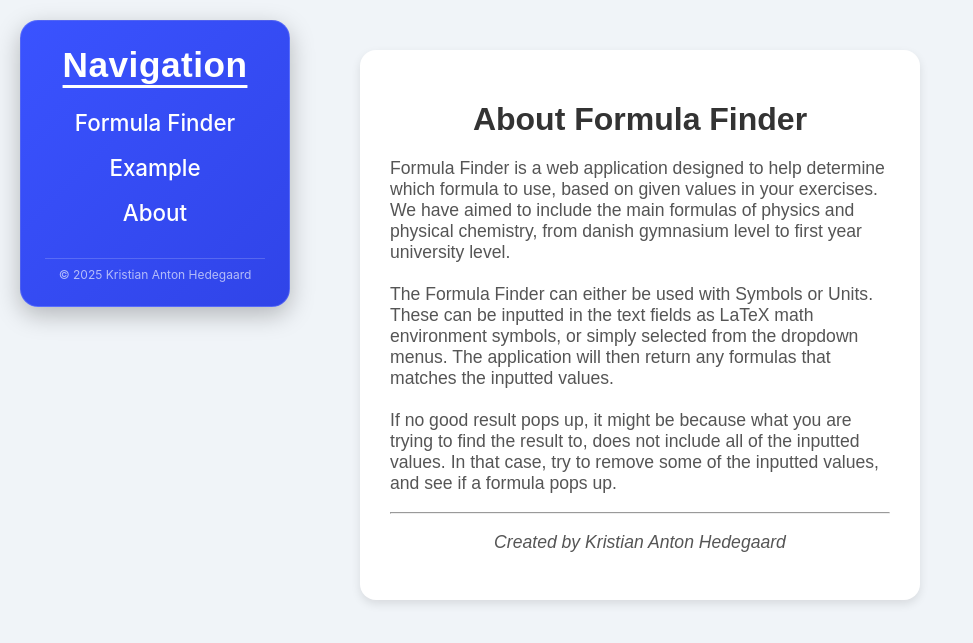
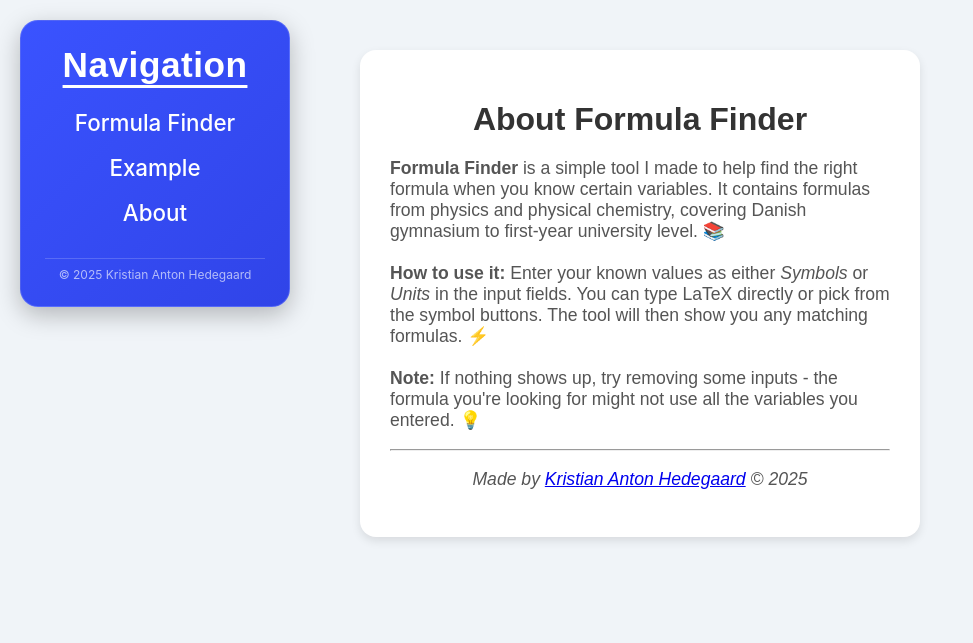
Before and after one commit to froemosen/Formula-Finder, a Flask app: page /about in a window 1280 px wide. Shown: the top 643 px of the page, without its empty margins (0-973 px from the left). Run offline with Flask 3, Linux system fonts and the light colour scheme.

Commit message:
Make the about-page work

```diff
--- a/templates/about.html
+++ b/templates/about.html
@@ -21,15 +21,15 @@
     <div class="textbox">
         <h1>About Formula Finder</h1>
         <p>
-            Formula Finder is a web application designed to help determine which formula to use, based on given values in your exercises. We have aimed to include the main formulas of physics and physical chemistry, from danish gymnasium level to first year university level. <br>
+            <strong>Formula Finder</strong> is a simple tool I made to help find the right formula when you know certain variables. It contains formulas from physics and physical chemistry, covering Danish gymnasium to first-year university level. 📚<br>
             <br>
-            The Formula Finder can either be used with Symbols or Units. These can be inputted in the text fields as LaTeX math environment symbols, or simply selected from the dropdown menus. The application will then return any formulas that matches the inputted values.<br>
+            <strong>How to use it:</strong> Enter your known values as either <em>Symbols</em> or <em>Units</em> in the input fields. You can type LaTeX directly or pick from the symbol buttons. The tool will then show you any matching formulas. ⚡<br>
             <br>
-            If no good result pops up, it might be because what you are trying to find the result to, does not include all of the inputted values. In that case, try to remove some of the inputted values, and see if a formula pops up.<br>
+            <strong>Note:</strong> If nothing shows up, try removing some inputs - the formula you're looking for might not use all the variables you entered. 💡<br>
             <div class="signature">
                 <hr>
                 <p style="text-align: center; font-style: italic;">
-                    Created by Kristian Anton Hedegaard
+                    Made by <a href="https://froemosen.dk">Kristian Anton Hedegaard</a> © 2025
                 </p>
             </div>
         </p>
```
Also changed, not shown: static/js/main.js (+25 -0 lines).
